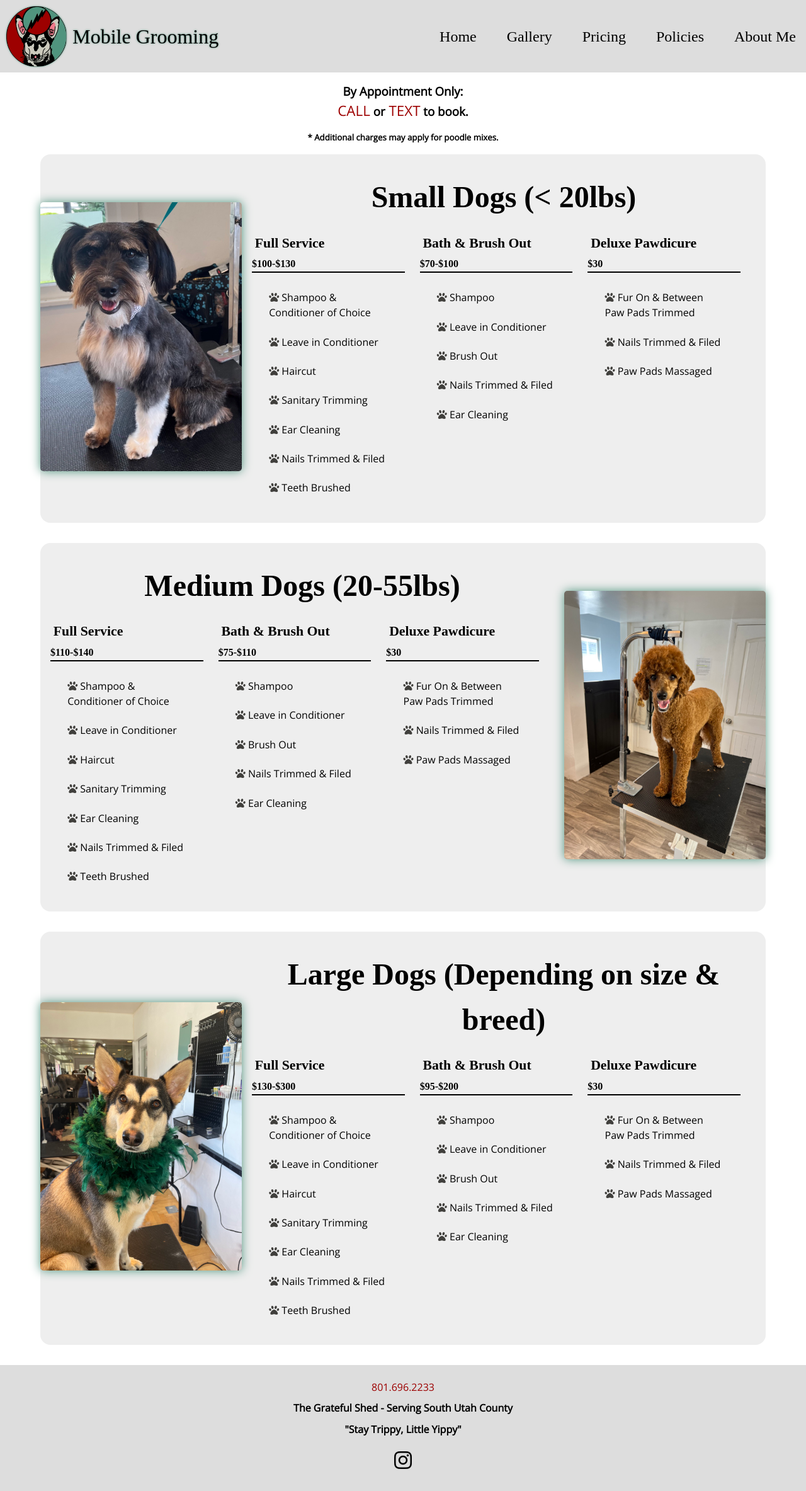
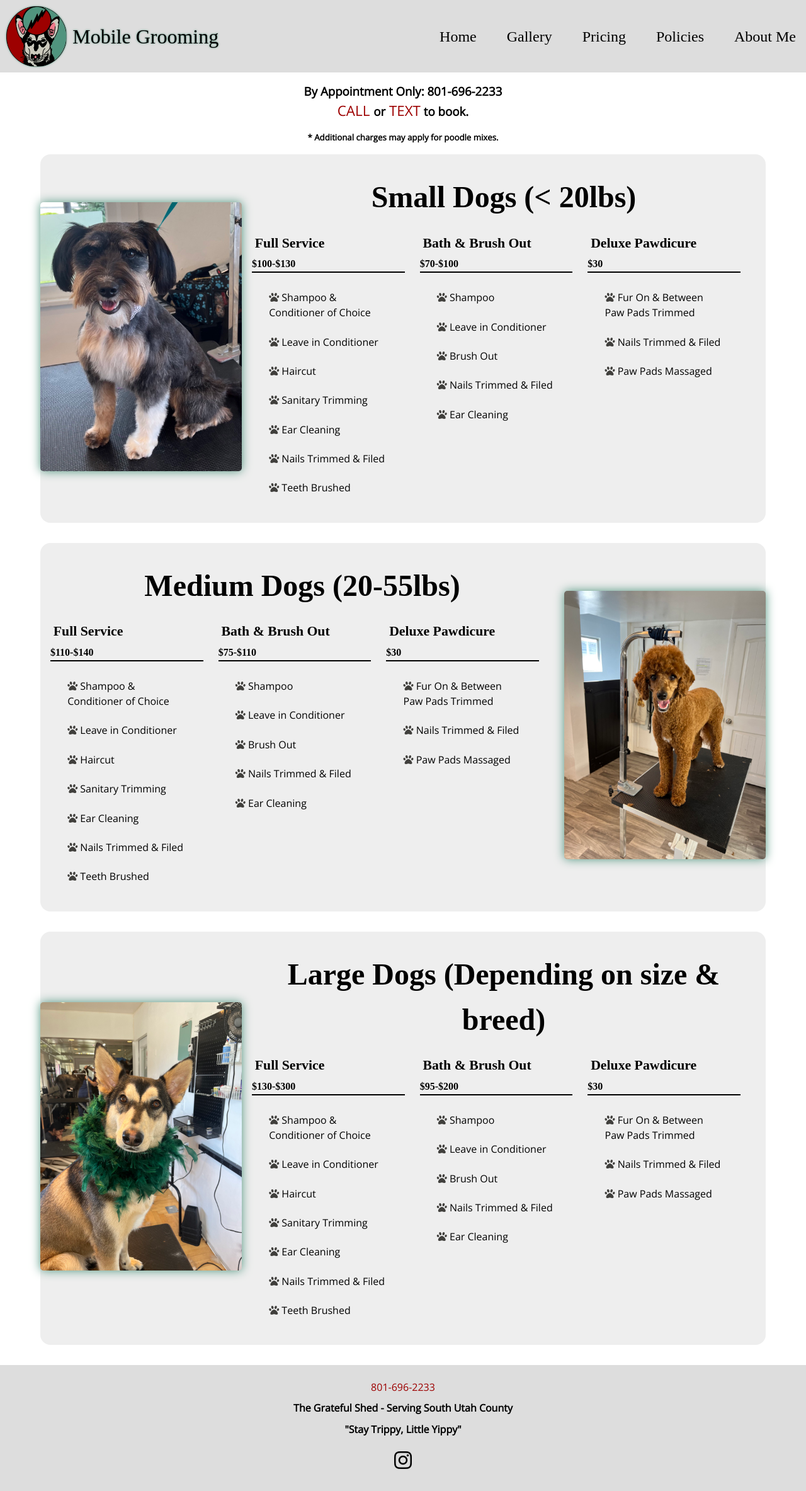
Before and after one commit to kjones901/The-Grateful-Shed, a React (Vite) app: page /#/pricing in a window 1280 px wide. Shown: the whole page at 63% size. Built offline with nearby package versions, Linux system fonts and the light colour scheme; a web font is replaced by a local one.

Commit message:
small update to call/text links.

```diff
--- a/src/Components/Footer/index.jsx
+++ b/src/Components/Footer/index.jsx
@@ -4,7 +4,7 @@ import colors from "../../colors";
 const Footer = () => {
   return (
     <FooterContainer>
-      <FooterText><a href="tel:number" style={{ color: colors.red }}>801.696.2233</a></FooterText>
+      <FooterText><a href="tel:number" style={{ color: colors.red }}>801-696-2233</a></FooterText>
       <FooterText>The Grateful Shed - Serving South Utah County</FooterText>
       <FooterText>&quot;Stay Trippy, Little Yippy&quot;</FooterText>
         <a href="https://www.instagram.com/thegratefulshedut/?hl=en">
--- a/src/Pages/Pricing/index.jsx
+++ b/src/Pages/Pricing/index.jsx
@@ -27,9 +27,9 @@ const Pricing = () => {
     <PageContainer>
       <Header />
       <AboutText>
-        By Appointment Only:
+        By Appointment Only: 801-696-2233
         <br />
-        <a href="tel:801-696-2233">CALL</a> or
+        <a href="tel:801-696-2233">CALL </a> or
         <a href="sms:801-696-2233"> TEXT</a> to book.
       </AboutText>
       <AboutTextSub>* Additional charges may apply for poodle mixes.</AboutTextSub>
```
